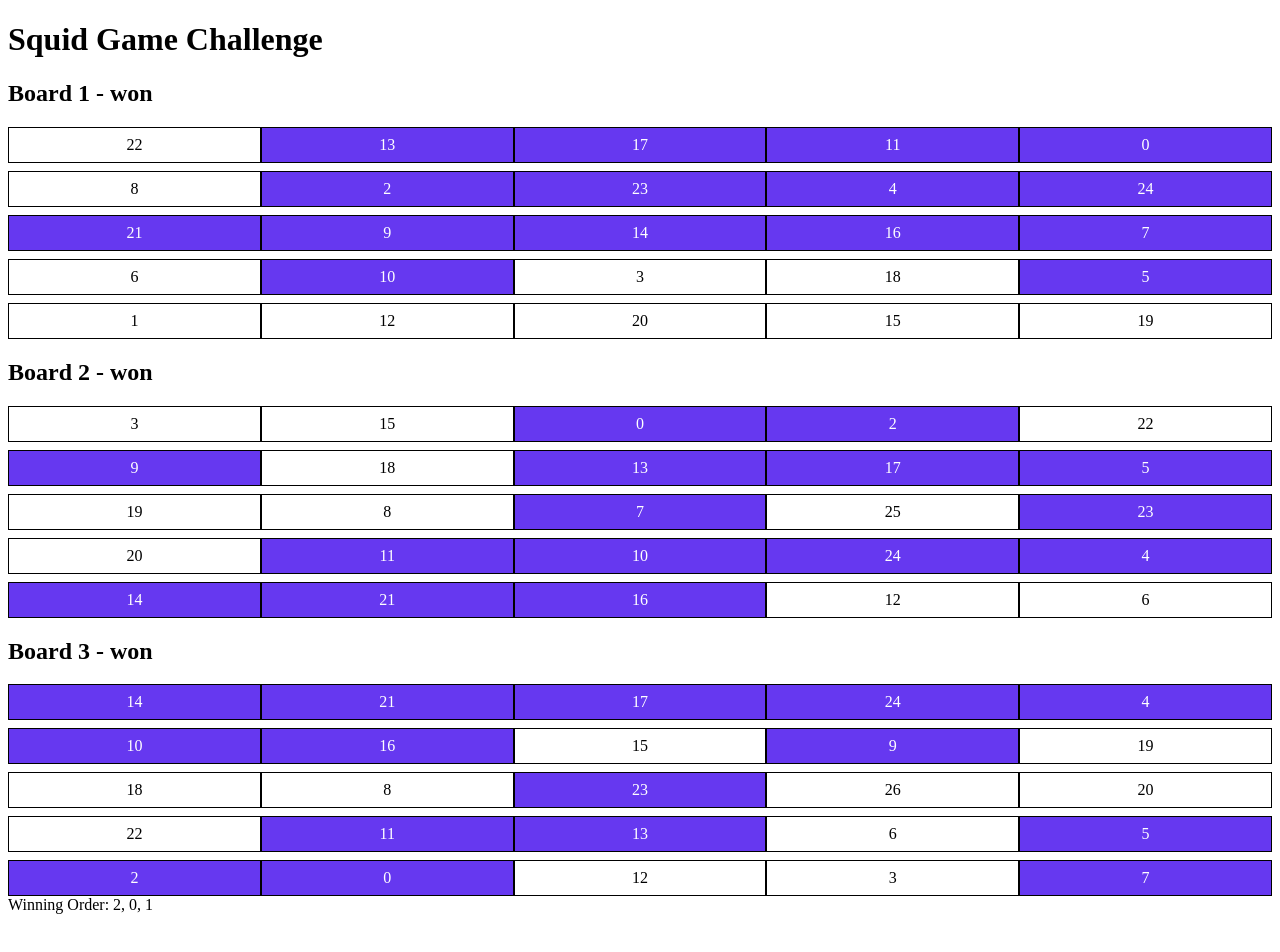
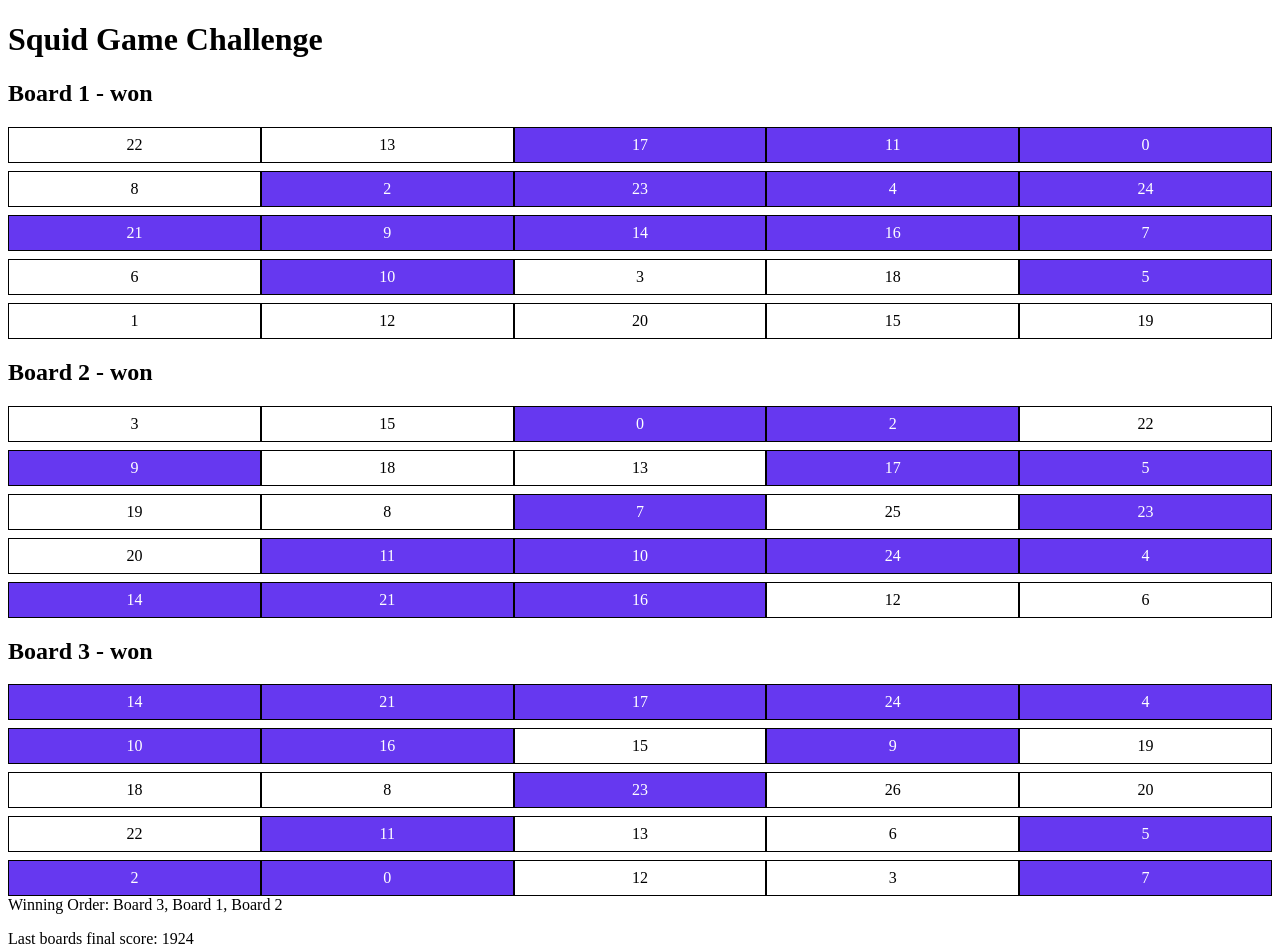
Before and after one commit to Harry-Yates/squid-game-challenge, a Next.js app: page / in a window 1280 px wide. Shown: the top 952 px of the page. Before the commit the page ends 922 px from the top, so only its background shows below. Built offline with nearby package versions, Linux system fonts and the light colour scheme.

Commit message:
refactor: :art: display last boards final score

```diff
--- a/src/components/Game/index.tsx
+++ b/src/components/Game/index.tsx
@@ -1,5 +1,5 @@
 import React, { useState, useEffect } from "react";
-import { hasBoardWon } from "@src/utils/gameUtils";
+import { hasBoardWon, calculateBoardScore } from "@src/utils/gameUtils";
 import BingoCard from "@src/components/BingoCard";
 
 type GameProps = {
@@ -13,26 +13,35 @@ const Game: React.FC<GameProps> = ({ boards, drawSequence }) => {
     boards.map(() => "active")
   );
   const [winningOrder, setWinningOrder] = useState<number[]>([]);
+  const [lastBoardFinalScore, setLastBoardFinalScore] = useState<number | null>(
+    null
+  );
 
   useEffect(() => {
     const interval = setInterval(() => {
       if (currentDrawIndex < drawSequence.length) {
         const drawnNumbersSoFar = drawSequence.slice(0, currentDrawIndex + 1);
-
+        let localBoardStatuses = [...boardStatuses];
         boards.forEach((board, index) => {
           if (
-            boardStatuses[index] === "active" &&
+            localBoardStatuses[index] === "active" &&
             hasBoardWon(board, drawnNumbersSoFar)
           ) {
-            const updatedStatuses = [...boardStatuses];
-            updatedStatuses[index] = "won";
-            setBoardStatuses(updatedStatuses);
-
+            localBoardStatuses[index] = "won";
             setWinningOrder((prevOrder) => [...prevOrder, index]);
           }
         });
 
-        if (boardStatuses.every((status) => status === "won")) {
+        setBoardStatuses(localBoardStatuses);
+
+        if (localBoardStatuses.every((status) => status === "won")) {
+          const lastBoardIndex = winningOrder[winningOrder.length - 1];
+          const score = calculateBoardScore(
+            boards[lastBoardIndex],
+            drawSequence[currentDrawIndex],
+            drawnNumbersSoFar
+          );
+          setLastBoardFinalScore(score);
           clearInterval(interval);
           return;
         }
@@ -42,7 +51,7 @@ const Game: React.FC<GameProps> = ({ boards, drawSequence }) => {
     }, 100);
 
     return () => clearInterval(interval);
-  }, [currentDrawIndex, boardStatuses]);
+  }, [currentDrawIndex, boardStatuses, boards, drawSequence, winningOrder]);
 
   return (
     <div>
@@ -57,7 +66,13 @@ const Game: React.FC<GameProps> = ({ boards, drawSequence }) => {
           />
         </div>
       ))}
-      <div>Winning Order: {winningOrder.join(", ")}</div>
+      <div>
+        Winning Order:{" "}
+        {winningOrder.map((boardIndex) => `Board ${boardIndex + 1}`).join(", ")}
+      </div>
+      {lastBoardFinalScore && (
+        <p>Last boards final score: {lastBoardFinalScore}</p>
+      )}
     </div>
   );
 };
--- a/src/utils/gameUtils.ts
+++ b/src/utils/gameUtils.ts
@@ -30,3 +30,22 @@ export function hasBoardWon(
 
   return false;
 }
+
+/**
+ * Calculates the score for a given board
+ */
+export function calculateBoardScore(
+  board: number[][],
+  lastDrawnNumber: number,
+  drawnNumbers: number[]
+): number {
+  let unmarkedSum = 0;
+  for (let row of board) {
+    for (let number of row) {
+      if (!drawnNumbers.includes(number)) {
+        unmarkedSum += number;
+      }
+    }
+  }
+  return unmarkedSum * lastDrawnNumber;
+}
```
Also changed, not shown: src/components/Game/Game.module.css (deleted).
